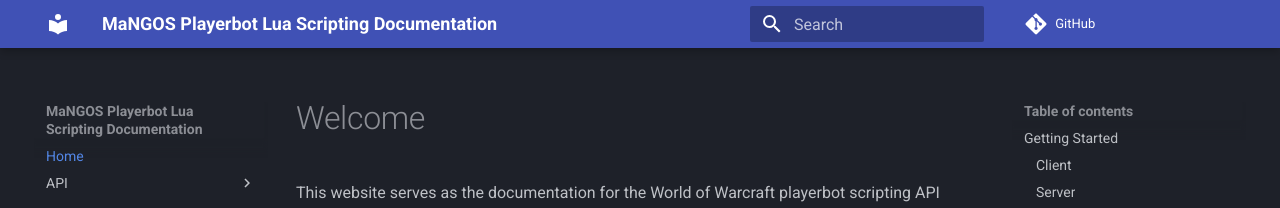
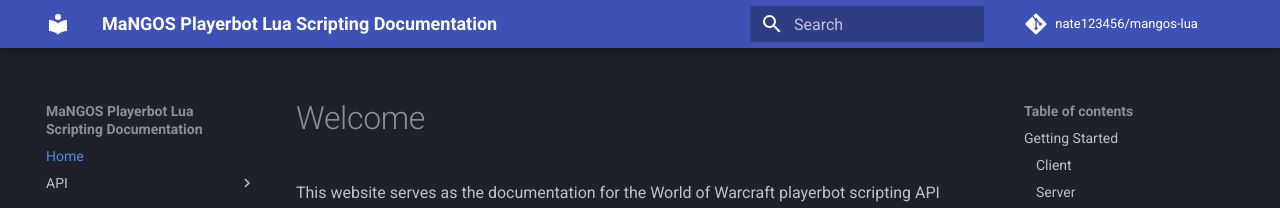
Before and after one commit to nate123456/playerbot-lua, an MkDocs documentation site: the page built from docs/index.md, in a window 1280 px wide. Shown: the top 208 px of the page. Built offline with MkDocs 1.6.1 and Material for MkDocs 9.7.7, drawn with Linux system fonts in a browser that asks for light colours; comment, search, counter and statistics services are not loaded.

Commit message:
add repo name

```diff
--- a/mkdocs.yml
+++ b/mkdocs.yml
@@ -40,3 +40,4 @@
   - pymdownx.superfences
 
 repo_url: https://github.com/nate123456/mangos-lua/
+repo_name: nate123456/mangos-lua
```
